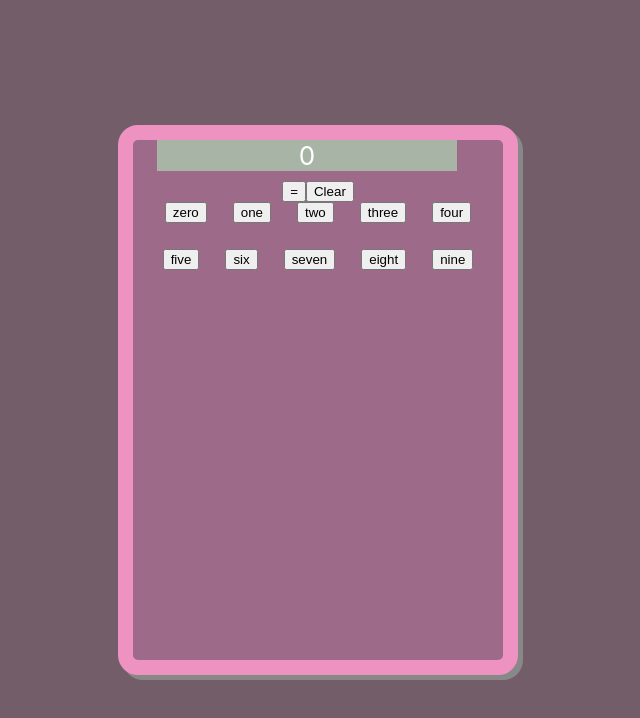
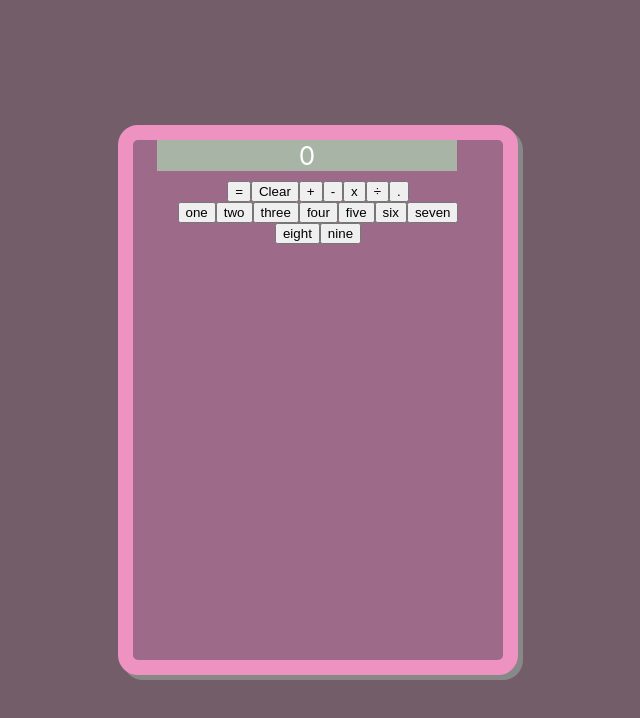
Before and after one commit to hannamlittlefield/Calculator, a React (Create React App) app: page / in a window 1280 px wide. Shown: the top 718 px of the page, without its empty margins (322-962 px from the left). Built offline with nearby package versions, Linux system fonts and the light colour scheme.

Commit message:
adding in clickable button components

```diff
--- a/src/Calculator.js
+++ b/src/Calculator.js
@@ -27,15 +27,27 @@ function handleOnClear(e){
         <button
             id="clear"
             onClick={handleOnClear}>Clear</button>
+        <button
+            id="add"
+            onClick={handleOnClear}>+</button>
+        <button
+            id="subtract"
+            onClick={handleOnClear}>-</button>
+        <button
+            id="multiply"
+            onClick={handleOnClear}>x</button>
+        <button
+            id="divide"
+            onClick={handleOnClear}>÷</button>
+        <button
+            id="decimal"
+            onClick={handleOnClear}>.</button>
     <Grid
-        style= {{gap: '1em'}}
+        style= {{gap: '0em'}}
         container
         direction="row"
         justify="center"
-        className="marginspace"
         >
-            <NumberButton
-                id="zero"/>
             <NumberButton
                 id="one"/>
             <NumberButton
@@ -54,6 +66,7 @@ function handleOnClear(e){
                 id="eight"/>
             <NumberButton
                 id="nine"/>
+
         </Grid>
     </Container>
     );
```
